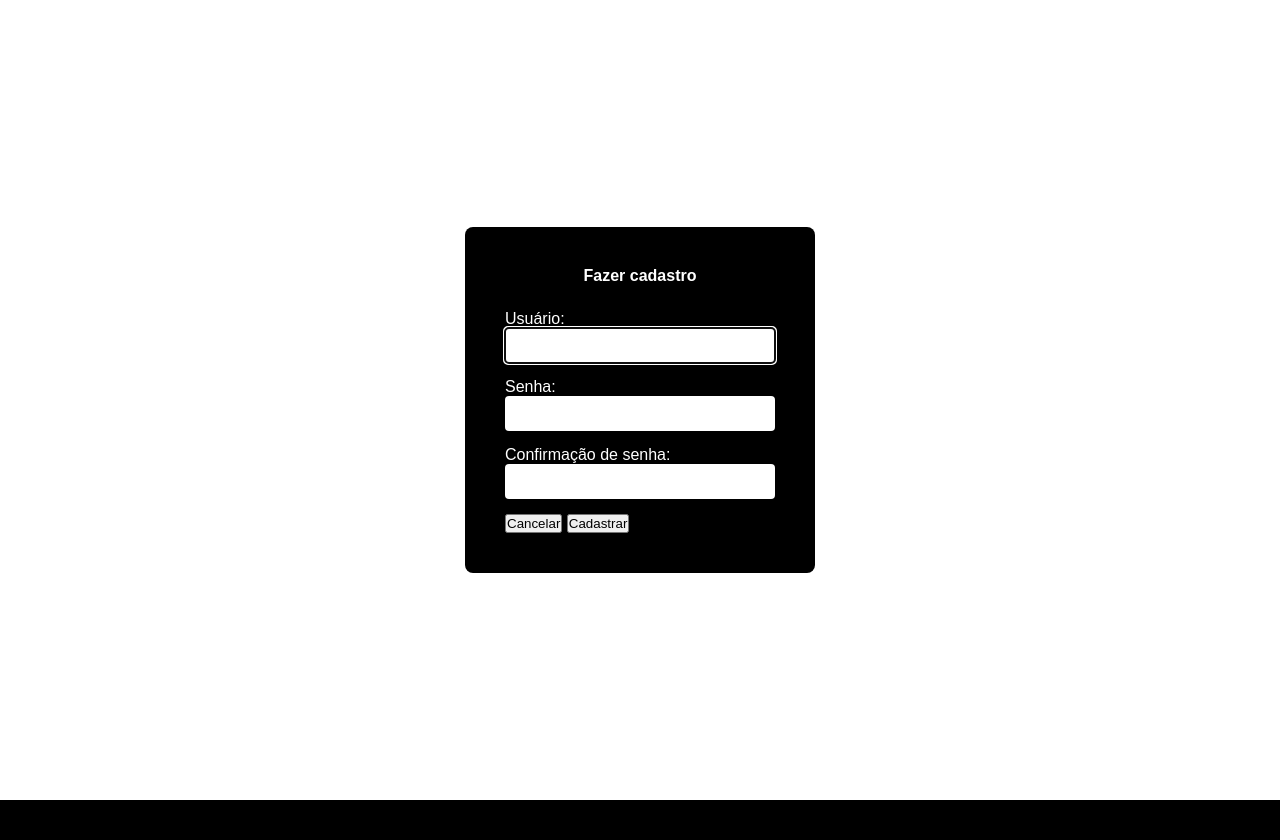
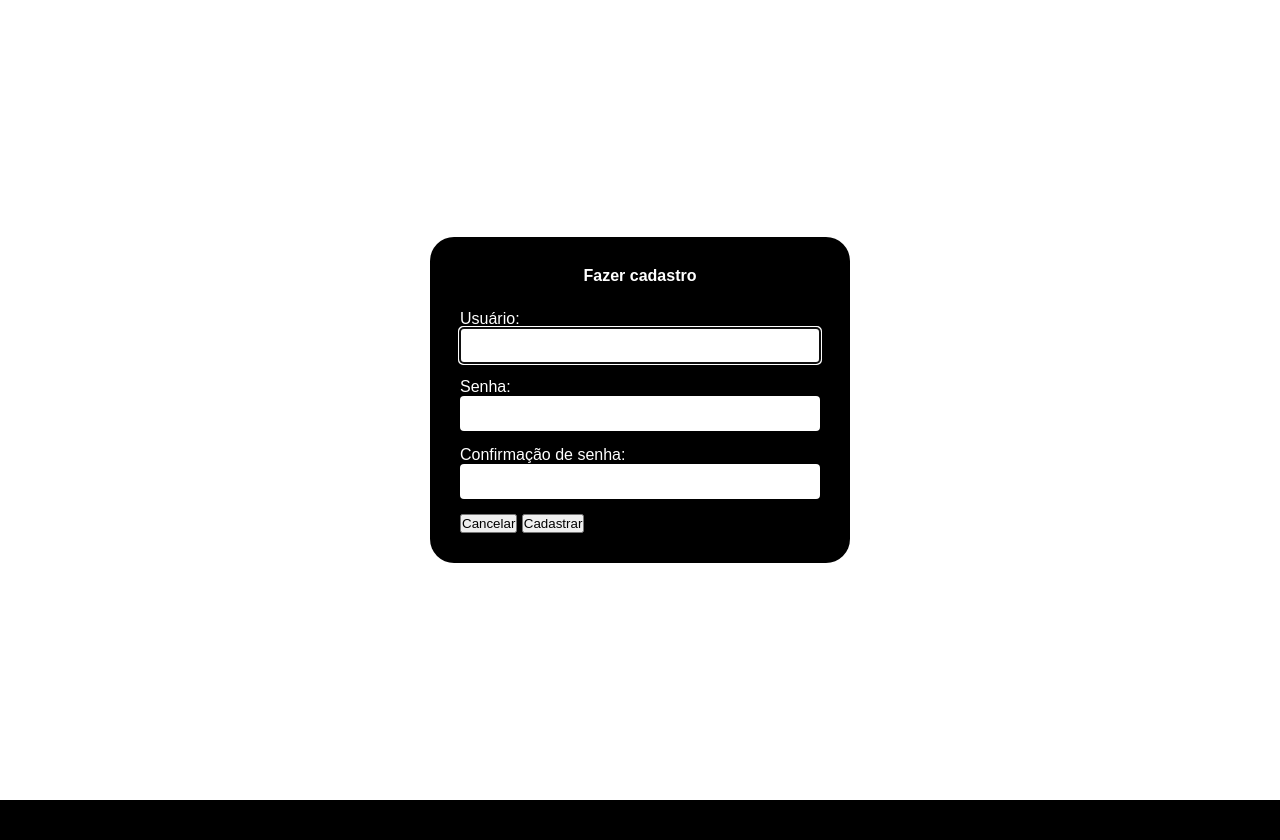
Before and after one commit to davinoroes/todolist, a Django app: page /register/ in a window 1280 px wide. Shown: the part 60-900 px from the top of the page. Run offline with Django 5.2, Linux system fonts and the light colour scheme.

```diff
--- a/accounts/templates/login.html
+++ b/accounts/templates/login.html
@@ -14,9 +14,9 @@
     /* Caixa preta do login */
     .login-box {
         background-color: #000;
-        padding: 40px;
-        width: 350px;
-        border-radius: 8px;
+        width: 420px;
+        padding: 30px;
+        border-radius: 24px;
         color: #fff;
     }
 
--- a/accounts/templates/register.html
+++ b/accounts/templates/register.html
@@ -13,9 +13,9 @@
     /* Caixa preta do login */
     .sign-box {
         background-color: #000;
-        padding: 40px;
-        width: 350px;
-        border-radius: 8px;
+        width: 420px;
+        padding: 30px;
+        border-radius: 24px;
         color: #fff;
     }
 
```
